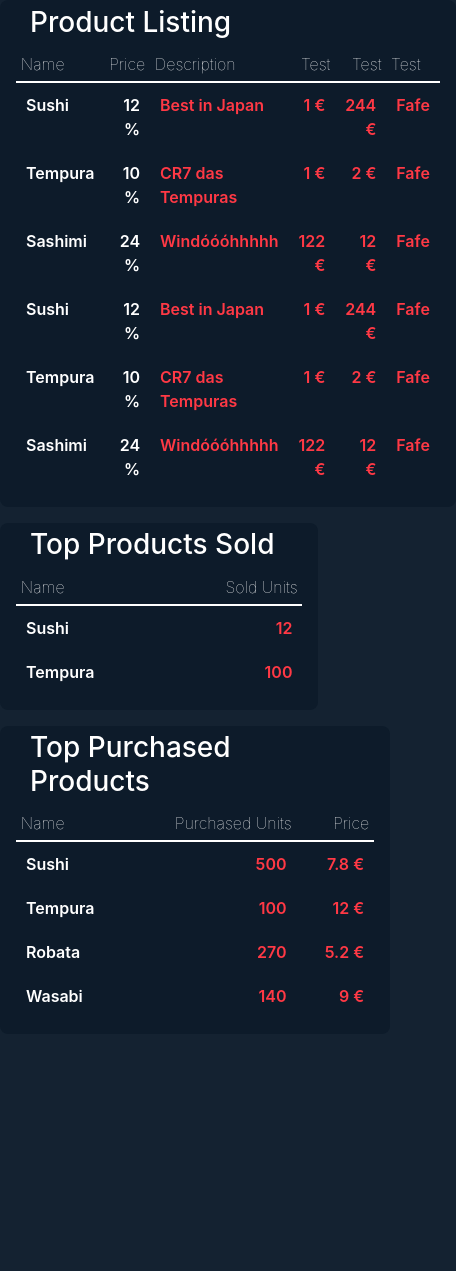
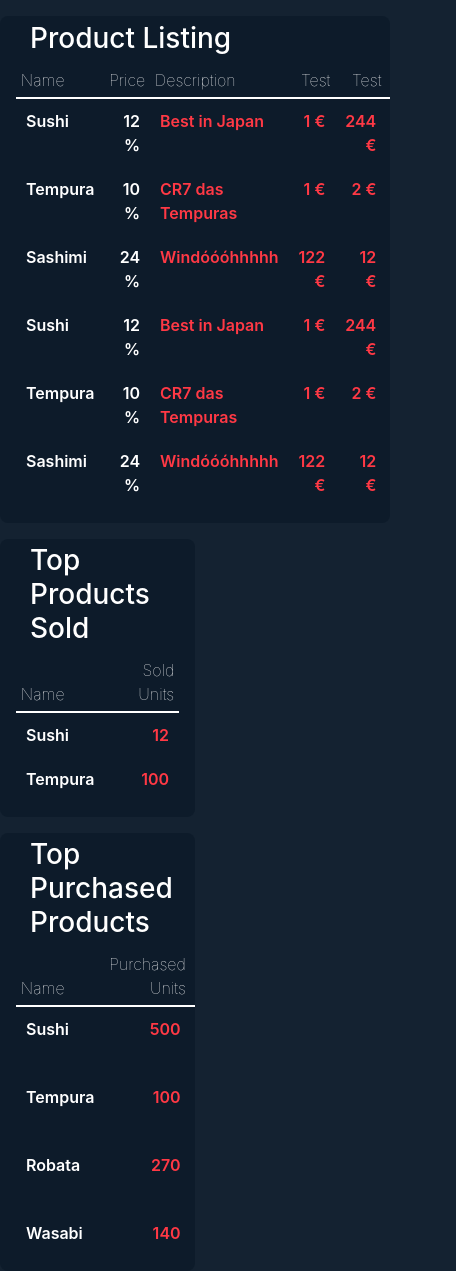
Before and after one commit to antoniopedrodantas/sinf-feup, a React (Create React App) app in the folder tempura/client/: page /overview in a window 390 px wide. Shown: the whole page, 456 px wide, since content can reach past the window. Before the commit the page ends 1034 px from the top, so only its background shows below. Built offline with nearby package versions, Linux system fonts and the light colour scheme.

Commit message:
Ready to create PR

```diff
--- a/tempura/client/src/components/CustomTable/CustomTable.tsx
+++ b/tempura/client/src/components/CustomTable/CustomTable.tsx
@@ -1,4 +1,6 @@
 import React from "react";
+import CSS from 'csstype';
+
 import './styles/CustomTable.css';
 
 
@@ -18,7 +20,7 @@ const CustomTable: React.FC<TableProps> = ({title,columns, type, values}) => {
             case 'number': return ;
             case 'text': default: return ;
         }
-    } /*add number to fiels */
+    }
 
     const generateClassName = (i) =>{
         switch(type[i]){
@@ -40,10 +42,9 @@ const CustomTable: React.FC<TableProps> = ({title,columns, type, values}) => {
     }
 
     var classType = columns.length <= 5 ? "normal-table" : "large-table";
-
     return(
         <>
-            <div className="table-div">
+            <div className="table-div table-responsive">
                 <h3 className="table-title">{title}</h3>
                 <table className="table table-dark table-borderless table-sm">
                     <thead>
@@ -73,3 +74,8 @@ const CustomTable: React.FC<TableProps> = ({title,columns, type, values}) => {
 };
 
 export default CustomTable;
+
+/*
+TODO
+- meter scroll vertical quando houver demasiados items
+*/
--- a/tempura/client/src/components/CustomTable/styles/CustomTable.css
+++ b/tempura/client/src/components/CustomTable/styles/CustomTable.css
@@ -1,5 +1,12 @@
 @import '../../../index.css';
 
+.borderless tr {
+    border: none;
+}
+
+.table-header{
+    border-bottom: solid 2px white;
+}
 
 .table-div{
     background-color: var(--card-background);
@@ -44,9 +51,3 @@ td{
 .normal-table > td{
     color: var(--red-color) !important;
 }
-
-@media(max-width: 320px){
-    .table-title{
-        margin-right: 0;
-    }
-}
--- a/tempura/client/src/scenes/Overview/Overview.tsx
+++ b/tempura/client/src/scenes/Overview/Overview.tsx
@@ -34,11 +34,17 @@ const Overview: React.FC = () => {
 
   return (
     <>
-      <CustomTable title="Product Listing" columns={columns1} type={types1} values={values1} />
-      <p></p>
-      <CustomTable title="Top Products Sold" columns={columns2} type={types2} values={values2} />
-      <p></p>
-      <CustomTable title="Top Purchased Products" columns={columns3} type={types3} values={values3} />
+      <div className="tb1">
+        <CustomTable title="Product Listing" columns={columns1} type={types1} values={values1} />
+      </div>
+
+      <div className="tb2">
+        <CustomTable title="Top Products Sold" columns={columns2} type={types2} values={values2} />
+      </div>
+
+      <div className="tb3">
+        <CustomTable title="Top Purchased Products" columns={columns3} type={types3} values={values3} />
+      </div>
     </>
   );
 };
--- a/tempura/client/src/scenes/Overview/styles/Overview.css
+++ b/tempura/client/src/scenes/Overview/styles/Overview.css
@@ -4,10 +4,32 @@
     background-color: var(--menu-selection);
 }
 
-.borderless tr {
-    border: none;
+.tb1, .tb2, .tb3{
+    margin-top: 1em;
 }
 
-.table-header{
-    border-bottom: solid 2px white;
+.tb1 > .table-div{
+    width: 45% !important;
 }
+
+.tb2 > .table-div{
+    width: 18% !important;
+}
+
+.tb3 > .table-div{
+    width: 22% !important;
+}
+
+@media(max-width: 1100px){
+    .tb1 > .table-div{
+        width: 100% !important;
+    }
+
+    .tb2 > .table-div{
+        width: 50% !important;
+    }
+
+    .tb3 > .table-div{
+        width: 50% !important;
+    }
+}
```
